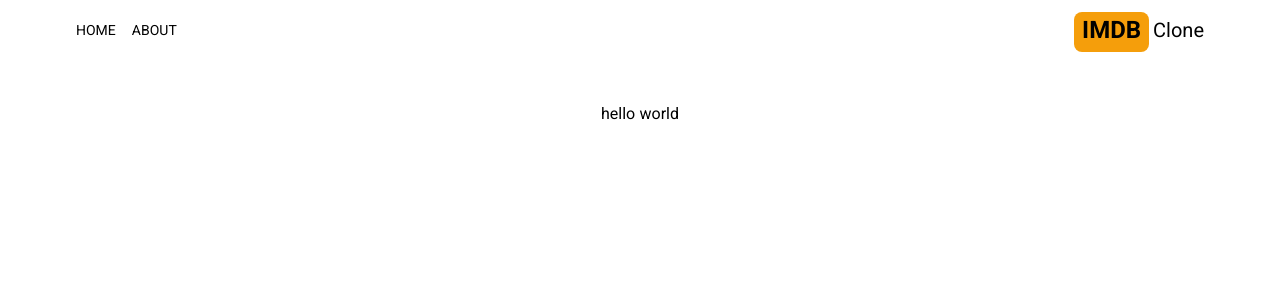
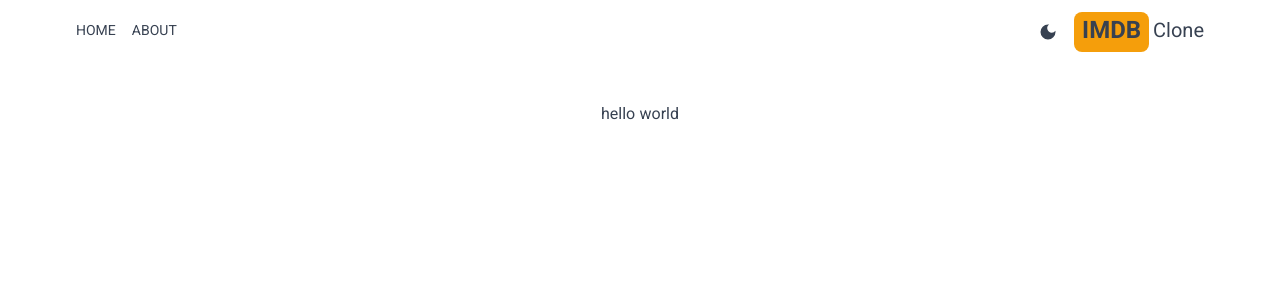
Before and after one commit to Mohammad80najafi/IMDb-clone, a Next.js app: page / in a window 1280 px wide. Shown: the top 300 px of the page. Built offline with nearby package versions, Linux system fonts and the light colour scheme.

Commit message:
add dark mode

```diff
--- a/package.json
+++ b/package.json
@@ -10,6 +10,7 @@
   },
   "dependencies": {
     "next": "14.2.3",
+    "next-themes": "^0.3.0",
     "react": "^18",
     "react-dom": "^18",
     "react-icons": "^5.2.1"
--- /dev/null
+++ b/src/app/Providers.jsx
@@ -0,0 +1,12 @@
+"use client";
+import { ThemeProvider } from "next-themes";
+
+export const Providers = ({ children }) => {
+  return (
+    <ThemeProvider defaultTheme="system" attribute="class">
+      <div className="text-gray-700 dark:text-gray-200 dark:bg-gray-700 min-h-screen select-none transition-colors duration-400">
+        {children}
+      </div>
+    </ThemeProvider>
+  );
+};
--- /dev/null
+++ b/src/app/components/DarkModeSwitch.jsx
@@ -0,0 +1,34 @@
+"use client";
+
+import { MdLightMode, MdDarkMode } from "react-icons/md";
+import { useTheme } from "next-themes";
+import { useEffect, useState } from "react";
+const DarkModeSwitch = () => {
+  const { theme, setTheme, systemTheme } = useTheme();
+  const [mounted, setMounted] = useState(false);
+  const currentTheme = theme === "system" ? systemTheme : theme;
+
+  useEffect(() => {
+    setMounted(true);
+  }, []);
+  return (
+    <div>
+      {mounted &&
+        (currentTheme === "dark" ? (
+          <MdLightMode
+            className="text-xl cursor-pointer hover:text-amber-500"
+            onClick={() => {
+              setTheme("light");
+            }}
+          />
+        ) : (
+          <MdDarkMode
+            className="text-xl cursor-pointer hover:text-amber-500"
+            onClick={() => setTheme("dark")}
+          />
+        ))}
+    </div>
+  );
+};
+
+export default DarkModeSwitch;
--- a/src/app/components/Header.jsx
+++ b/src/app/components/Header.jsx
@@ -3,6 +3,7 @@
 import MenuItem from "./MenuItem";
 import { AiFillHome } from "react-icons/ai";
 import { BsFillInfoCircleFill } from "react-icons/bs";
+import DarkModeSwitch from "./DarkModeSwitch";
 
 const Header = () => {
   return (
@@ -11,6 +12,8 @@
         <MenuItem title="Home" address="/" Icon={AiFillHome} />
         <MenuItem title="about" address="/about" Icon={BsFillInfoCircleFill} />
       </div>
+      <div className="flex items-center gap-4">
+        <DarkModeSwitch />
         <Link href="/" className="flex gap-1 items-center">
           <span className="text-2xl font-bold bg-amber-500 py-1 px-2 rounded-lg">
             IMDB
@@ -18,6 +21,7 @@
           <span className="text-xl hidden sm:inline">Clone</span>
         </Link>
       </div>
+    </div>
   );
 };
 
--- a/src/app/layout.js
+++ b/src/app/layout.js
@@ -1,6 +1,7 @@
 import { Vazirmatn } from "next/font/google";
 import "./globals.css";
 import Header from "./components/Header";
+import { Providers } from "./Providers";
 
 const vazirmatn = Vazirmatn({ subsets: ["latin"] });
 export const metadata = {
@@ -12,8 +13,10 @@
   return (
     <html lang="en">
       <body className={vazirmatn.className}>
-        <Header />
-        {children}
+        <Providers>
+          <Header />
+          {children}
+        </Providers>
       </body>
     </html>
   );
--- a/tailwind.config.js
+++ b/tailwind.config.js
@@ -15,4 +15,5 @@
     },
   },
   plugins: [],
+  darkMode: "class",
 };
```
Also changed, not shown: 1 other file (tests, documents, lock files or other folders). Lines whose indentation alone changed are shown as unchanged.
